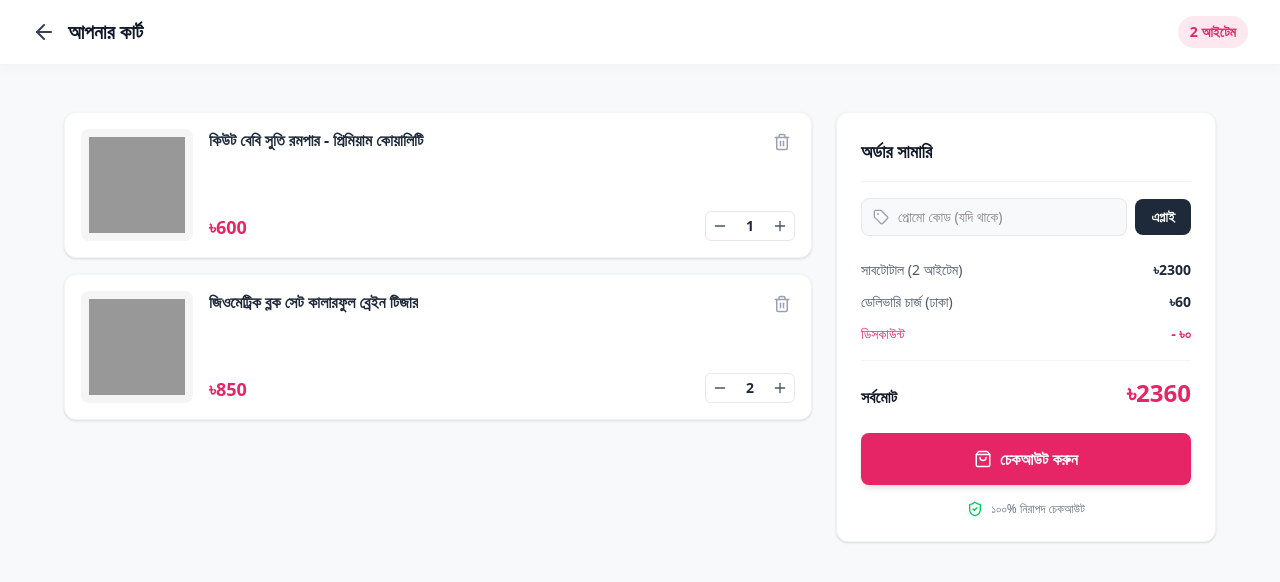
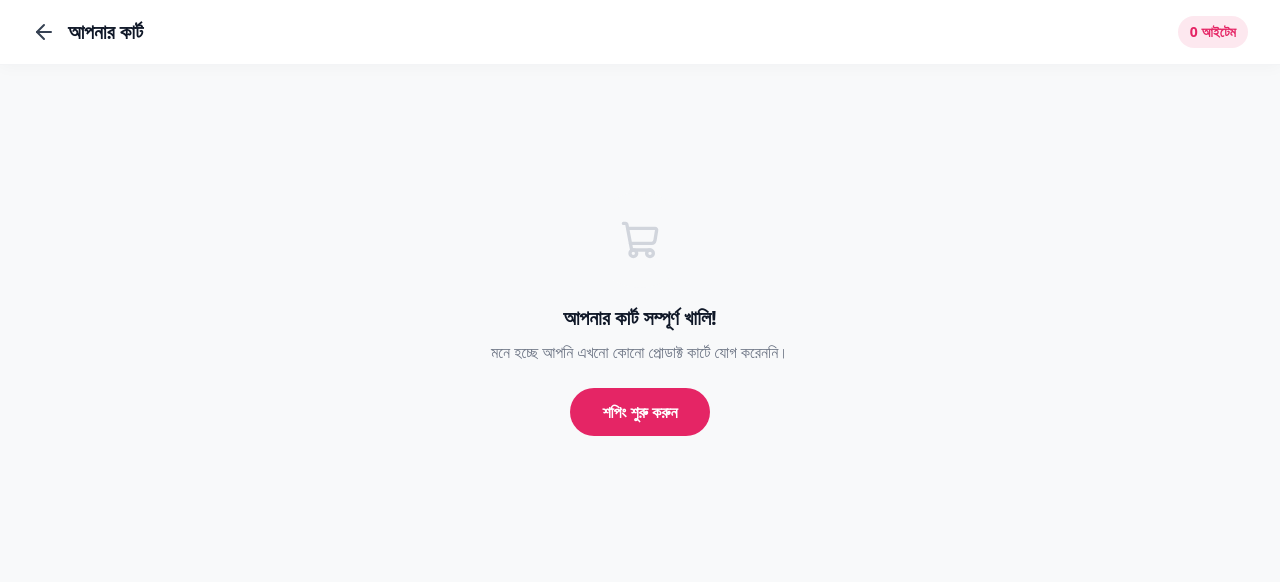
Before and after one commit to equaltechbd/KIDZ-ORAS-Website, a Next.js app in the folder kidz-oras/: page /cart in a window 1280 px wide. Shown: the top 582 px of the page. Built offline with nearby package versions, Linux system fonts and the light colour scheme; grey boxes are pictures that could not be loaded.

Commit message:
feat: integrated local storage with cart page for real-time dynamic rendering

```diff
--- a/kidz-oras/src/app/cart/page.tsx
+++ b/kidz-oras/src/app/cart/page.tsx
@@ -2,43 +2,48 @@
 "use client";
 
 import Link from "next/link";
-import { useState } from "react";
-// সবগুলো প্রয়োজনীয় আইকন এখানে ইমপোর্ট করা হলো
+import { useState, useEffect } from "react";
 import { Trash2, Plus, Minus, ArrowLeft, ShoppingCart, Tag, ShoppingBag, ShieldCheck } from "lucide-react";
 
 export default function CartPage() {
-  const [cartItems, setCartItems] = useState([
-    {
-      id: 1,
-      title: "কিউট বেবি সুতি রমপার - প্রিমিয়াম কোয়ালিটি",
-      price: 600,
-      qty: 1,
-      img: "https://lh3.googleusercontent.com/aida-public/AB6AXuALG52l4H597Zus4CpnjmcgrWB9leinNtFPsCznTWr7puoP653tLm4mLY8ocqBA5kLsoHp97bYlnMLx1NDdeQxeuvp-paVAAh7QijRbSDO_LSf6nLa8j8lkRHBP67ghM13lQRHZ3203sba1Q8T1zqH7Ij1gZSyMEucuq2ZsL9WjvRbVtov32GG_HRrPoy5WBIZKk_L2zB8fmsD4u4vSvn4Dxi9MO-O6nTWqYnQP5-UitwjibcTjOB_v_KZktagBcaqypQ"
-    },
-    {
-      id: 2,
-      title: "জিওমেট্রিক ব্লক সেট কালারফুল ব্রেইন টিজার",
-      price: 850,
-      qty: 2,
-      img: "https://lh3.googleusercontent.com/aida-public/AB6AXuAiNVvtEG3oFqFg05B8OdeQL4kSQdpTXw1ZE3QSusVFz93Q5B2TGxYf-QVDsJDD2h2Q6qVy-Zu37DxTlFyRXMmQdM-yP-CQl4YtGbfh9jt7Xn9SlXIin0eOE3ZC0MaxxUSr1iidBpYP7hwKHFyMv7yWBG7rnM4l-m1SGdsCfpun3f_d2a3-Bx6mpVStn99mBeQqJPbYdxOfYygtY4lq26cLflC8X58WmBwRUoJYO_sfQlDNSGb2XQCG"
+  const [cartItems, setCartItems] = useState<any[]>([]);
+  const [isLoaded, setIsLoaded] = useState(false);
+
+  // পেজ লোড হওয়ার পর লোকাল স্টোরেজ থেকে কার্টের ডেটা নিয়ে আসা
+  useEffect(() => {
+    const savedCart = localStorage.getItem('cart');
+    if (savedCart) {
+      setCartItems(JSON.parse(savedCart));
     }
-  ]);
+    setIsLoaded(true);
+  }, []);
 
-  const updateQuantity = (id: number, delta: number) => {
+  // কার্ট আপডেট হলে লোকাল স্টোরেজেও সেভ করা
+  useEffect(() => {
+    if (isLoaded) {
+      localStorage.setItem('cart', JSON.stringify(cartItems));
+      // কার্ট আপডেট হওয়ার পর অন্যান্য কম্পোনেন্টকে (যেমন হেডার) জানানোর জন্য ইভেন্ট ফায়ার করা
+      window.dispatchEvent(new Event('cartUpdated'));
+    }
+  }, [cartItems, isLoaded]);
+
+  const updateQuantity = (id: string, delta: number) => {
     setCartItems(items =>
       items.map(item =>
-        item.id === id ? { ...item, qty: Math.max(1, item.qty + delta) } : item
+        item.id === id ? { ...item, quantity: Math.max(1, item.quantity + delta) } : item
       )
     );
   };
 
-  const removeItem = (id: number) => {
+  const removeItem = (id: string) => {
     setCartItems(items => items.filter(item => item.id !== id));
   };
 
-  const subtotal = cartItems.reduce((acc, item) => acc + (item.price * item.qty), 0);
-  const deliveryCharge = 60;
-  const total = subtotal > 0 ? subtotal + deliveryCharge : 0;
+  const subtotal = cartItems.reduce((acc, item) => acc + (item.price * item.quantity), 0);
+  const deliveryCharge = cartItems.length > 0 ? 60 : 0;
+  const total = subtotal + deliveryCharge;
+
+  if (!isLoaded) return null; // হাইড্রেশন এরর এড়াতে
 
   return (
     <div className="min-h-screen pb-20 bg-[#F8F9FA] text-[#221a15] font-sans">
@@ -69,14 +74,14 @@ export default function CartPage() {
 
                   {/* Product Image */}
                   <div className="w-20 h-20 md:w-28 md:h-28 bg-[#F5F5F5] rounded-lg p-2 shrink-0">
-                    <img src={item.img} alt={item.title} className="w-full h-full object-cover mix-blend-multiply" />
+                    <img src={item.image} alt={item.name} className="w-full h-full object-cover mix-blend-multiply" />
                   </div>
 
                   {/* Product Details */}
                   <div className="flex-1 flex flex-col h-full justify-between">
                     <div className="flex justify-between items-start gap-2">
                       <h3 className="text-sm md:text-base font-bold text-gray-800 line-clamp-2 leading-snug">
-                        {item.title}
+                        {item.name}
                       </h3>
                       <button
                         onClick={() => removeItem(item.id)}
@@ -98,7 +103,7 @@ export default function CartPage() {
                         >
                           <Minus size={16} />
                         </button>
-                        <span className="w-8 text-center text-sm font-bold text-gray-800">{item.qty}</span>
+                        <span className="w-8 text-center text-sm font-bold text-gray-800">{item.quantity}</span>
                         <button
                           onClick={() => updateQuantity(item.id, 1)}
                           className="p-1.5 hover:bg-gray-50 text-gray-600 transition-colors"
```
